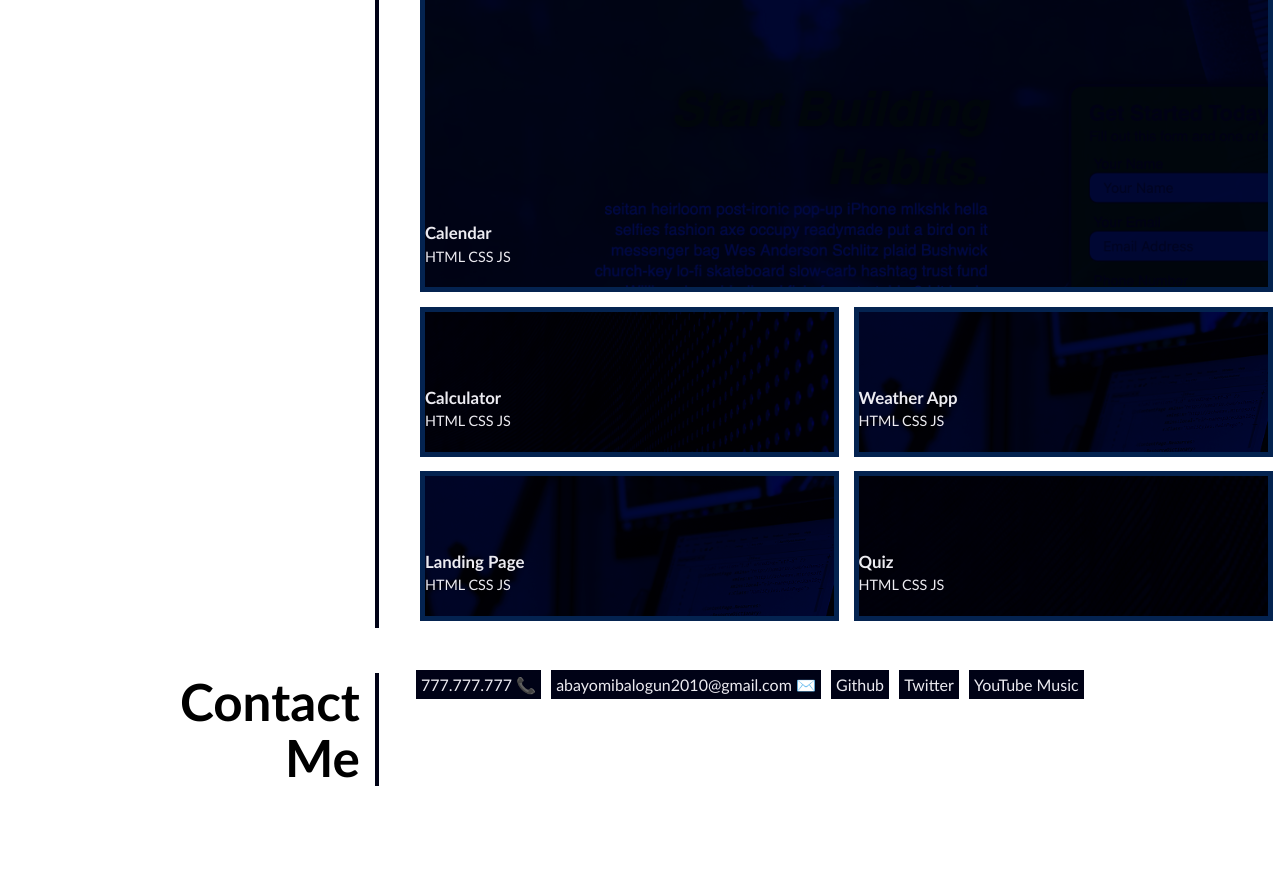
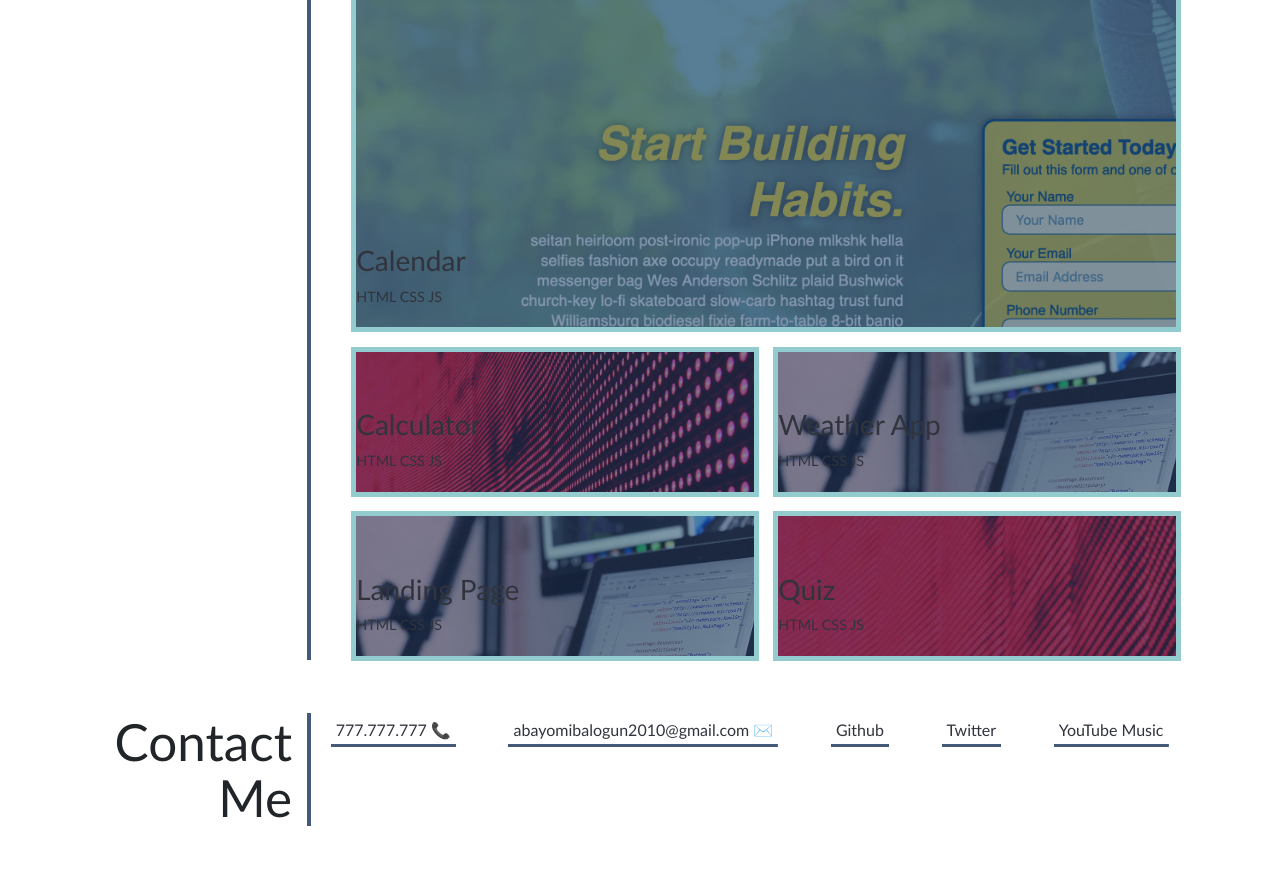
Before and after one commit to abayomi2010/Bootstrap-portfolio-4, a plain HTML site: page index.html in a window 1280 px wide. Shown: the part 633-1502 px from the top of the page. Before the commit the page ends 1454 px from the top, so only its background shows below. Drawn offline with nearby package versions, Linux system fonts and the light colour scheme.

Commit message:
added an image and modified the CSS

```diff
--- a/css/style.css
+++ b/css/style.css
@@ -3,11 +3,11 @@
 }
 
 :root{
-  --primary: rgba(0, 2, 22,1);
-  --secondary: rgba(4, 35, 80,1);
-  --tertiary: rgba(236, 235, 241, 1);
-  --dark: rgba(12, 14, 13, 1);
-  --light: rgba(248, 241, 241), 1;
+  --primary: rgba(68, 88, 119,1);
+  --secondary: rgba(146, 204, 206,1);
+  --tertiary: rgba(49, 52, 61, 1);
+  --dark: rgba(28, 29, 33, 1);
+  --light: rgba(238, 238, 247, 1);
 
 }
 body {
@@ -16,20 +16,6 @@ body {
   font-family: 'Trebuchet MS', 'Lucida Sans Unicode', 'Lucida Grande', 'Lucida Sans', Arial, sans-serif;
   line-height: 1.5;
 }
-
-h1,
-h2,
-h3,
-h4,
-h5,
-h6 {
-  margin: 0;
-}
-
-p {
-  margin: 0;
-}
-
 header{
   padding: 15px 0 ;
   display: flex;
@@ -70,7 +56,8 @@ nav a:last-child {
 .hero-banner{
   padding:2%;
   background-color: rgb(124, 137, 201);
-  background-image: url(../images/02-hero-bg.jpg), linear-gradient(180deg, var(--secondary) 0%, var(--primary) 100%);
+  /* background-image: url(../images/02-hero-bg.jpg), linear-gradient(180deg, var(--secondary) 0%, var(--primary) 100%); */
+  background-image: url(../images/02-portfolio-4.jpg);
   background-repeat: no-repeat;
   background-position: center;
   background-size: cover;
@@ -121,11 +108,11 @@ nav a:last-child {
   line-height: 1.1;
 }
 
-.page-section > div{
+.page-section > div {
   flex: 0 0 77%;
 }
 
-.page-section > p{
+.page-section > p {
   margin-bottom: 20px;
 }
 
@@ -153,7 +140,7 @@ nav a:last-child {
   font-size:  0.9rem;
 }
 
-.flex-item:first-child{
+.flex-item:first-child {
   flex-basis: 100%;
   min-height: 400px;
 }
@@ -168,10 +155,16 @@ nav a:last-child {
   font-style: normal;
   margin: 0 0.2rem 0.1rem;
   background-image: linear-gradient(270deg, var(--primary) 0%, var(--primary) 100%);
+  background-repeat: no-repeat;
+  background-size: 100% 0.2em;
+  background-position: bottom;
+  transition: all 0.25s ease-in;
+  display: inline-block;
 }
 
-.contact address a:hover{
-  color: red;
+.contact address a:hover {
+  background-size: 100% 88%;
+  color: var(--secondary);
 }
 
 .calendar {
--- a/index.html
+++ b/index.html
@@ -6,6 +6,7 @@
   <meta name="viewport" content="width=device-width, initial-scale=1.0">
   <meta http-equiv="X-UA-Compatible" content="ie=edge">
   <title>Abayomi // Web Developer</title>
+  <link rel="stylesheet" href="https://cdn.jsdelivr.net/npm/bootstrap@4.0.0/dist/css/bootstrap.min.css" integrity="sha384-Gn5384xqQ1aoWXA+058RXPxPg6fy4IWvTNh0E263XmFcJlSAwiGgFAW/dAiS6JXm" crossorigin="anonymous">
   <link rel="stylesheet" href="./css/style.css" />
 </head>
 
@@ -21,15 +22,16 @@
   </header>
 
   <!-- hero banner -->
-  <section class="hero-banner">
+  <section class="hero-banner pic">
     <div>
-      <h2>Cool subtitle here!</h2>
+      <h2>Abayomi Balogun
+      </h2>
     </div>
   </section>
 
-  <main class="page-wrapper">
+  <main class="page-wrapper container">
     <!-- about me -->
-    <section class="page-section" id="about">
+    <section class="page-section row" id="about">
       <h2>About Me</h2>
       <div>
         <p>Biochemist, Lecturer, and now a software developer. Always tring to learn new things. Here to create apllications that will impact lives.</p>
@@ -80,13 +82,13 @@
     <!-- contact -->
     <section class="page-section contact" id="contact">
       <h2>Contact Me</h2>
-      <div>
-        <address>
-          <a href="tel:+447440391855">777.777.777 📞</a>
-          <a href="mailto:abayomibalogun2010@gmail.com">abayomibalogun2010@gmail.com ✉️</a>
-          <a href="https://github.com/abayomi2010/Portfolio-page">Github</a>
-          <a href="#">Twitter</a>
-          <a href="#">YouTube Music</a>
+      <div class="container">
+        <address class="row justify-content-between">
+          <a class="#" href="tel:+447440391855">777.777.777 📞</a>
+          <a class="col-3.2" href="mailto:abayomibalogun2010@gmail.com">abayomibalogun2010@gmail.com ✉️</a>
+          <a class="#" href="https://github.com/abayomi2010/Portfolio-page">Github</a>
+          <a class="#" href="https://mobile.twitter.com/balogunabraham">Twitter</a>
+          <a class="#" href="outube.com/abayomibalogun2010">YouTube Music</a>
         </address>
       </div>
     </section>
```
